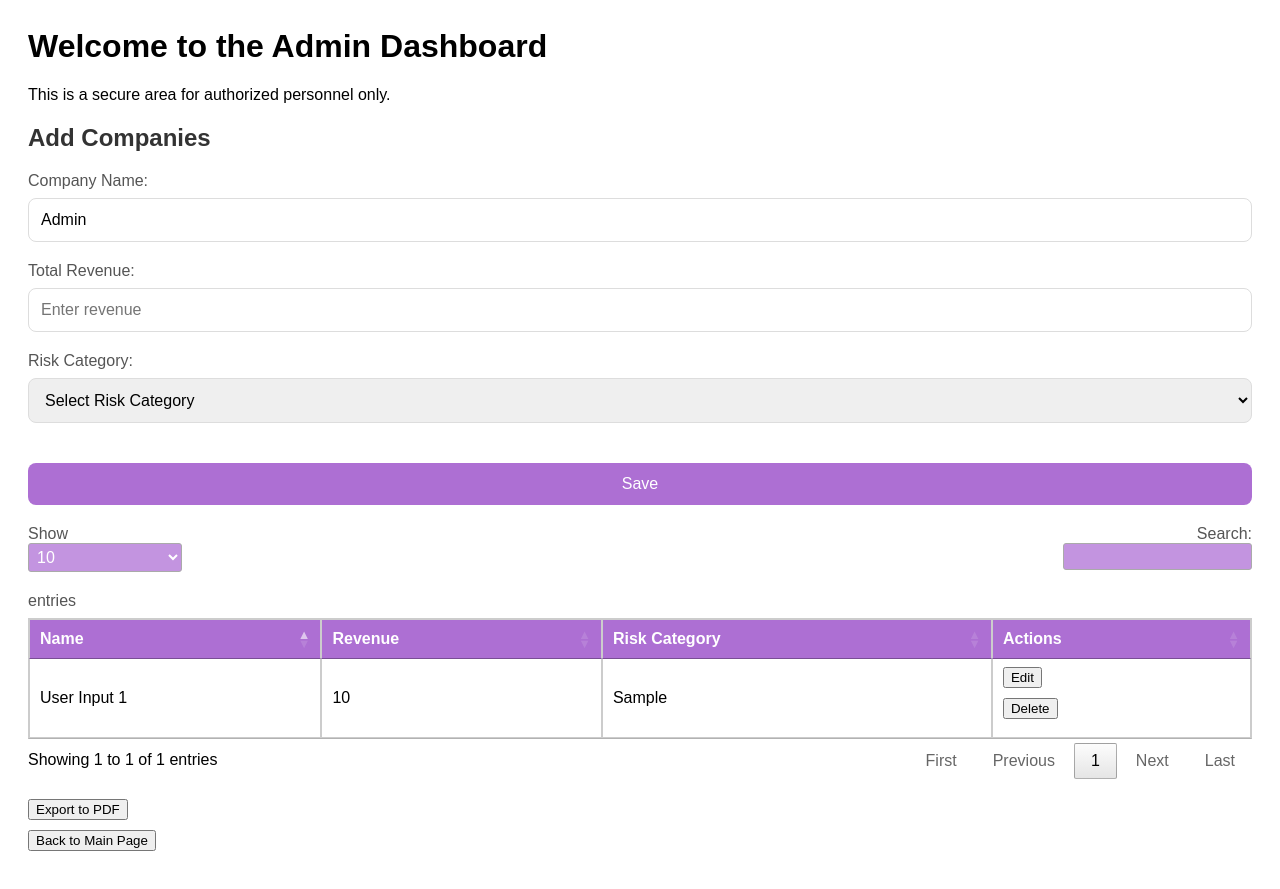
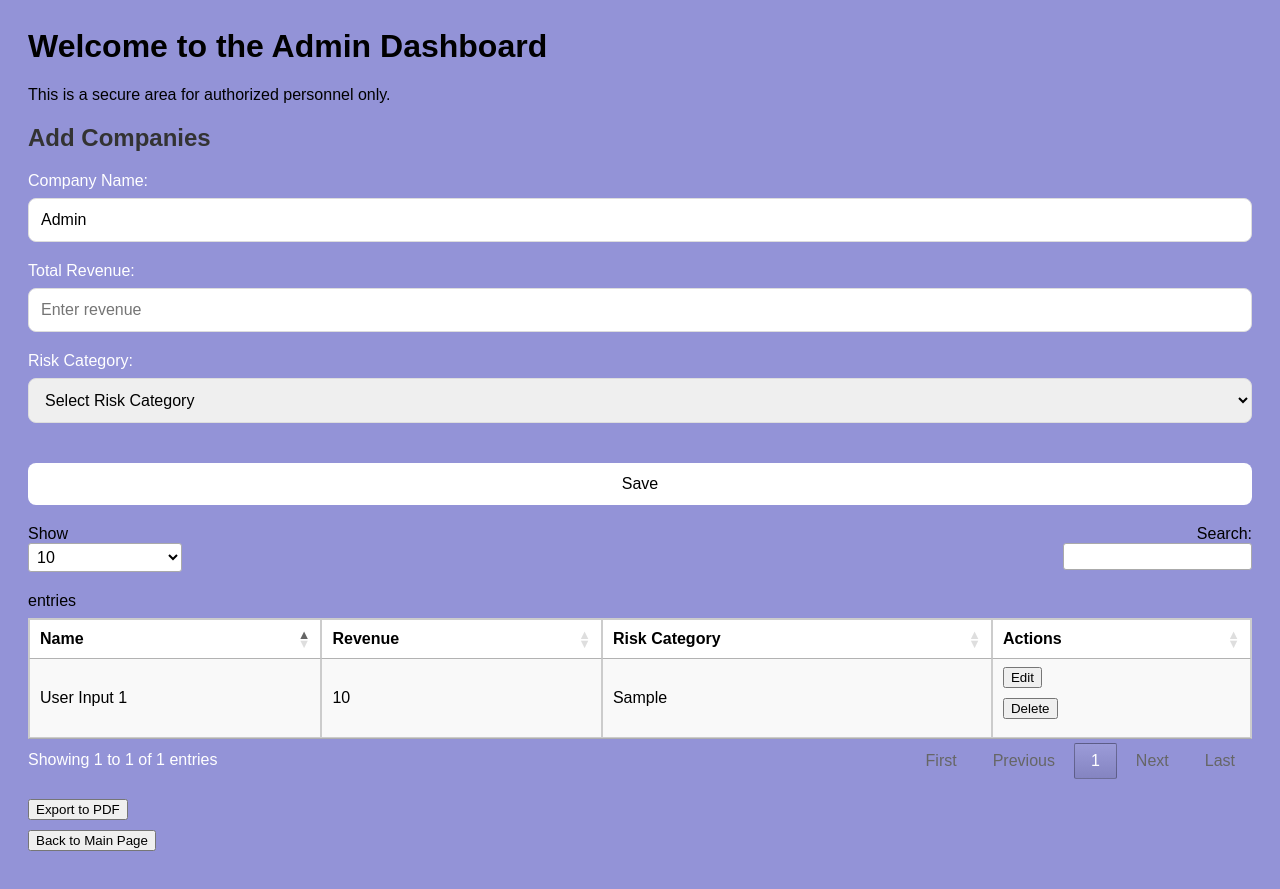
Before and after one commit to notzainn/C300, a Django app: page /risk_model/admin/ in a window 1280 px wide. Run offline with Django 5.2, Linux system fonts and the light colour scheme; tables that the repository leaves empty hold one stand-in row (values such as "Sample post"); parts of the project's set-up code (start-up, migrations or seed data) failed here and were passed over; some libraries are stand-ins or nearby versions.

Commit message:
Fix export pdf function and change formatting on admin dashboard - shanna

```diff
--- a/credit_risk/risk_model/templates/risk_model/admin.html
+++ b/credit_risk/risk_model/templates/risk_model/admin.html
@@ -14,11 +14,15 @@
         body {
             font-family: Arial, sans-serif;
             padding: 20px;
+            background-color: rgb(147, 147, 215); /* Set the background to navy blue */
+            color: white; /* Set text color to white for better contrast */
         }
         table {
             width: 100%;
             border-collapse: collapse;
             margin-top: 20px;
+            background-color: #f9f9f9; /* Light background for the table */
+            color: black; /* Dark text for contrast */
         }
         table, th, td {
             border: 1px solid #ccc;
@@ -28,25 +32,39 @@
             text-align: left;
         }
         th {
-            background-color: #ad6fd3; /* Purple color for the header */
-            color: white; /* White text on the purple header */
+            background-color: white; /* Purple color for the header */
+            color: black; /* White text on the purple header */
         }
         .dataTables_wrapper .dataTables_paginate .paginate_button {
-            background-color: #ad6fd3; /* Purple color for the pagination buttons */
-            color: white;
+            background-color: white; /* Purple color for the pagination buttons */
+            color: black;
         }
         .dataTables_wrapper .dataTables_paginate .paginate_button:hover {
-            background-color: #ad6fd3; /* Darker purple on hover */
+            background-color: white; /* Darker purple on hover */
         }
         .dataTables_wrapper .dataTables_length select,
         .dataTables_wrapper .dataTables_filter input {
-            background-color: #c394e0; /* Purple background for the select and search boxes */
-            color: white;
+            background-color: white; /* Purple background for the select and search boxes */
+            color: black;
         }
         .dataTables_wrapper .dataTables_length select option,
         .dataTables_wrapper .dataTables_filter input {
             color: black;
         }
+
+        /* Styling for "Show," "Search," and "entries" text */
+        .dataTables_length label, .dataTables_filter label {
+        color: black; /* Make label text black */
+}
+
+        .dataTables_length select, .dataTables_filter input {
+        color: black; /* Input and dropdown text color */
+        background-color: white; /* Ensure a white background for inputs */
+        border: 1px solid #ccc; /* Light gray border */
+        padding: 5px;
+        border-radius: 5px;
+}
+
         form {
             margin-bottom: 20px;
         }
@@ -69,6 +87,14 @@
             padding: 30px;
             margin-top: 30px;
             box-shadow: 0 4px 6px rgba(0, 0, 0, 0.1);
+        }
+
+        h1 {
+             color: black; /* Make the main heading black */
+        }
+
+        p {
+            color: black; /* Make the subtitle black */
         }
 
         h2 {
@@ -99,8 +125,8 @@
         }
 
         button[type="submit"] {
-            background-color: #ad6fd3;
-            color: white;
+            background-color: white;
+            color: black;
             padding: 12px 25px;
             font-size: 16px;
             border: none;
@@ -110,7 +136,7 @@
         }
 
         button[type="submit"]:hover {
-            background-color: #9334d2;
+            background-color: grey;
         }
 
         button[type="button"] {
@@ -138,13 +164,13 @@
 
     <!-- Form to Add or Update Company -->
     <form id="companyForm">
-        <label for="name">Company Name:</label>
+        <label for="name" style="color: white;" >Company Name:</label>
         <input type="text" id="name" name="name" placeholder="Enter company name" value="Admin" required>
 
-        <label for="revenue">Total Revenue:</label>
+        <label for="revenue" style="color: white;" >Total Revenue:</label>
         <input type="number" id="revenue" name="revenue" placeholder="Enter revenue" required>
 
-        <label for="riskCategory">Risk Category:</label>
+        <label for="riskCategory" style="color: white;" >Risk Category:</label>
         <select id="riskCategory" name="riskCategory" required>
             <option value="" selected disabled>Select Risk Category</option>
             <option value="Low Risk">Low Risk</option>
--- a/credit_risk/risk_model/views.py
+++ b/credit_risk/risk_model/views.py
@@ -350,11 +350,11 @@ from xhtml2pdf import pisa
 
 def export_to_pdf(request):
     # Fetch data from the database
-    companies = Company.objects.all()  # Query all company data
+    predictions = Prediction.objects.all()  # Query all company data
 
     # Prepare context for the template
     context = {
-        "companies": companies,
+        "predictions": predictions,
     }
 
     # Load the HTML template
@@ -365,7 +365,7 @@ def export_to_pdf(request):
 
     # Create PDF response
     response = HttpResponse(content_type="application/pdf")
-    response["Content-Disposition"] = 'attachment; filename="Company_Data.pdf"'
+    response["Content-Disposition"] = 'attachment; filename="Prediction_Data.pdf"'
 
     # Convert the HTML to PDF using xhtml2pdf
     pisa_status = pisa.CreatePDF(html, dest=response)
```
Also changed, not shown: credit_risk/risk_model/templates/risk_model/export_template.html (+16 -10 lines).
